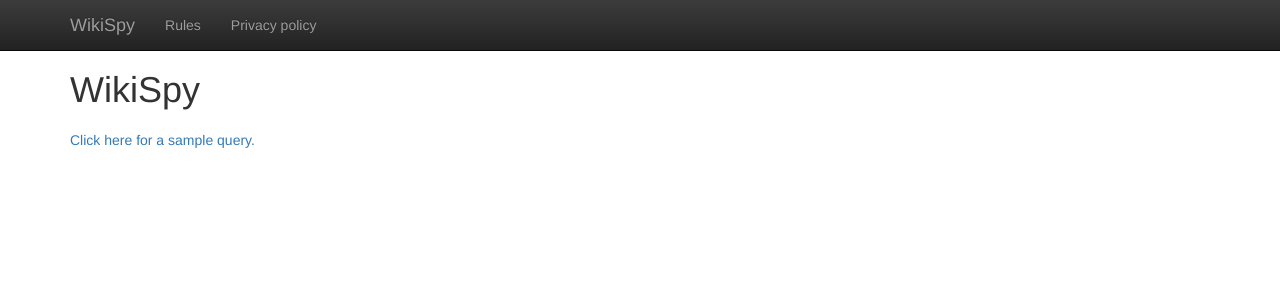
After one commit to d33tah/wikispy, a Django app: template wikispy/templates/index.html in a window 1280 px wide. The commit adds this page. Shown: the top 300 px of the page. Run offline with Django 3.2, Linux system fonts and the light colour scheme; the template is opened without the code that fills it, so the values that code supplies are empty; some libraries are stand-ins or nearby versions.

Commit message:
Add a new index page stub, update translations.

```diff
--- a/wikispy/templates/base.html
+++ b/wikispy/templates/base.html
@@ -14,6 +14,9 @@
     <style>
         body {
           padding-top: 50px;
+        }
+        h1 {
+         padding-bottom: 10px;
         }
     </style>
 
--- a/wikispy/templates/by_rdns.html
+++ b/wikispy/templates/by_rdns.html
@@ -52,7 +52,7 @@
                 {{ edit.view_count }}
             </div>
             <div class="col-md-1">
-                <a href="https://pl.m.wikipedia.org/wiki/Specjalna:MobileDiff/{{ edit.wikipedia_edit_id }}">URL</a>
+                <a href="https://pl.m.wikipedia.org/wiki/Specjalna:MobileDiff/{{ edit.wikipedia_edit_id }}">{% trans "LINK" %}</a>
                 <a href="https://pl.wikipedia.org/w/index.php?diff=prev&oldid={{ edit.wikipedia_edit_id }}">[2]</a>
             </div>
         </div>
--- /dev/null
+++ b/wikispy/templates/index.html
@@ -0,0 +1,5 @@
+{% extends "base.html" %}
+{% load i18n %}{% load l10n %}
+{% block content %}
+<a href="/by_rdns/plwiki/.gov.pl">{% trans "Click here for a sample query." %}</a>
+{% endblock %}
--- a/wikispy/views.py
+++ b/wikispy/views.py
@@ -5,7 +5,7 @@ from django.utils.translation import ugettext as _
 import itertools
 
 def index(request):
-    return HttpResponseRedirect('/by_rdns/plwiki/.gov.pl')
+    return render(request, 'index.html', {})
 
 
 def by_rdns(request, wiki_name, rdns, offset, pagesize):
```
Also changed, not shown: locale/pl/LC_MESSAGES/django.po.
